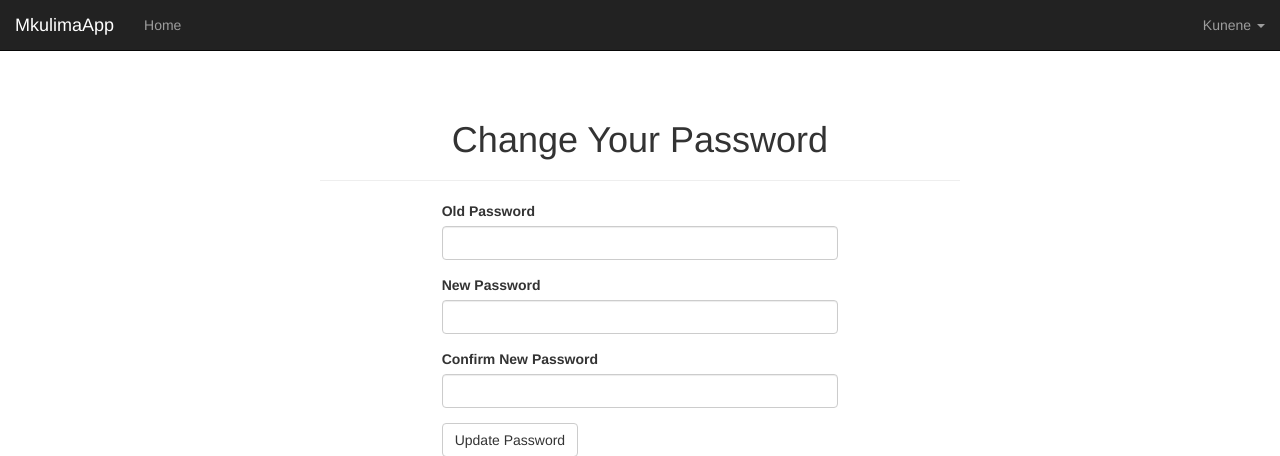
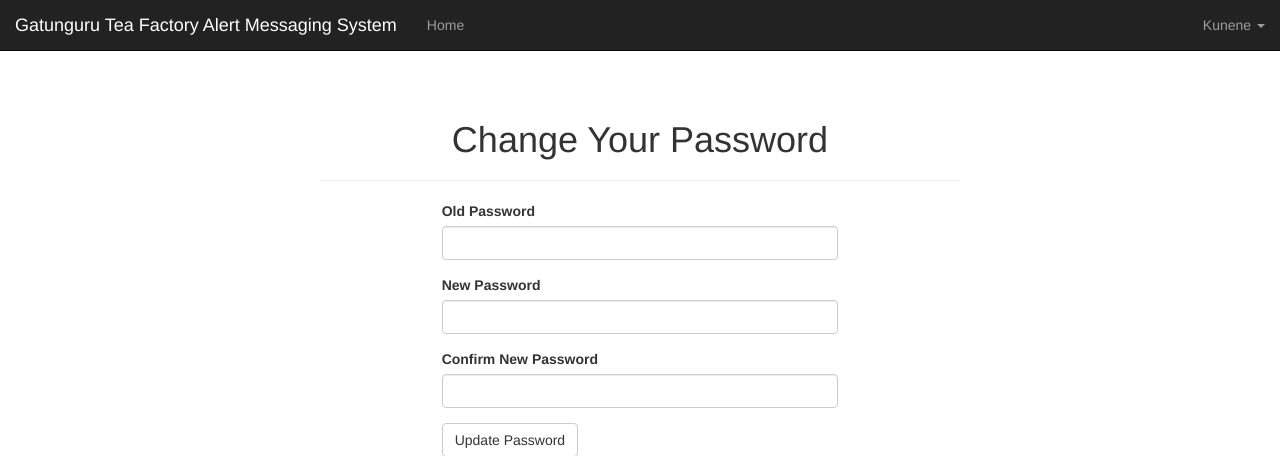
Before and after one commit to waithirakunene/InstantAlert, a Flask app: page /change-password in a window 1280 px wide. Shown: the top 456 px of the page. Run offline with Flask 2, Linux system fonts and the light colour scheme; a user stored in the database is signed in; some libraries are stand-ins or nearby versions.

Commit message:
Added a heading in html files

```diff
--- a/app/templates/base.html
+++ b/app/templates/base.html
@@ -26,7 +26,7 @@
                         <span class="icon-bar"></span>
                         <span class="icon-bar"></span>
                     </button>
-                    <a class="navbar-brand" href="#">MkulimaApp </a>
+                    <a class="navbar-brand" href="#">Gatunguru Tea Factory Alert Messaging System</a>
                 </div>
                 <div class="navbar-collapse collapse">
                     <ul class="nav navbar-nav">
--- a/app/templates/main/index.html
+++ b/app/templates/main/index.html
@@ -14,7 +14,7 @@
 
                         <a href="{{ url_for('main.index') }}" class="list-group-item selected">Notify A farmer</a>
                         <a href="{{ url_for('main.add_farmer') }}" class="list-group-item">Add Farmer</a>
-
+                        <a href="{{ url_for('main.view_messages') }}" class="list-group-item">View Reports</a>
 
                     </div>
                 </div>
```
